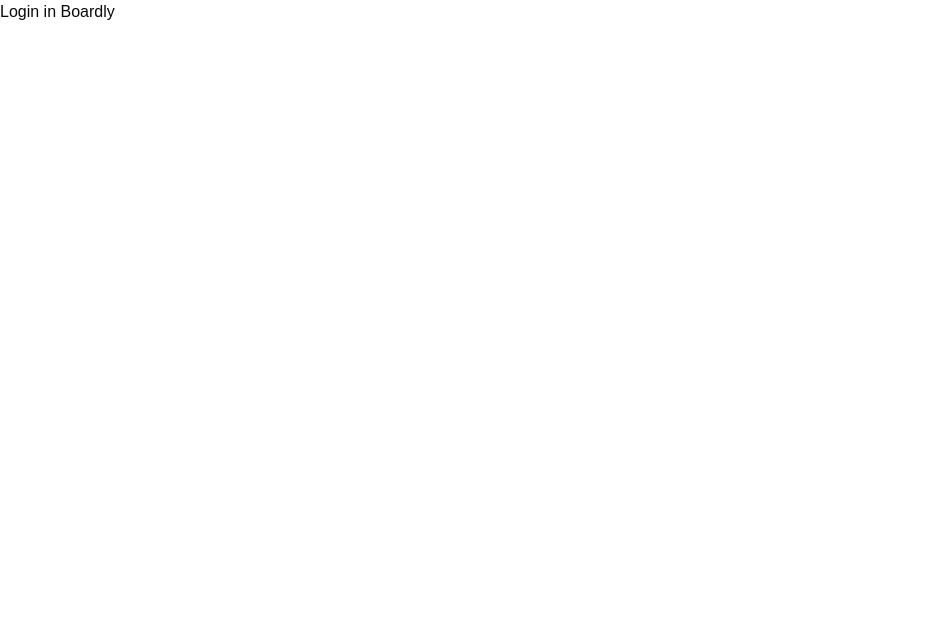
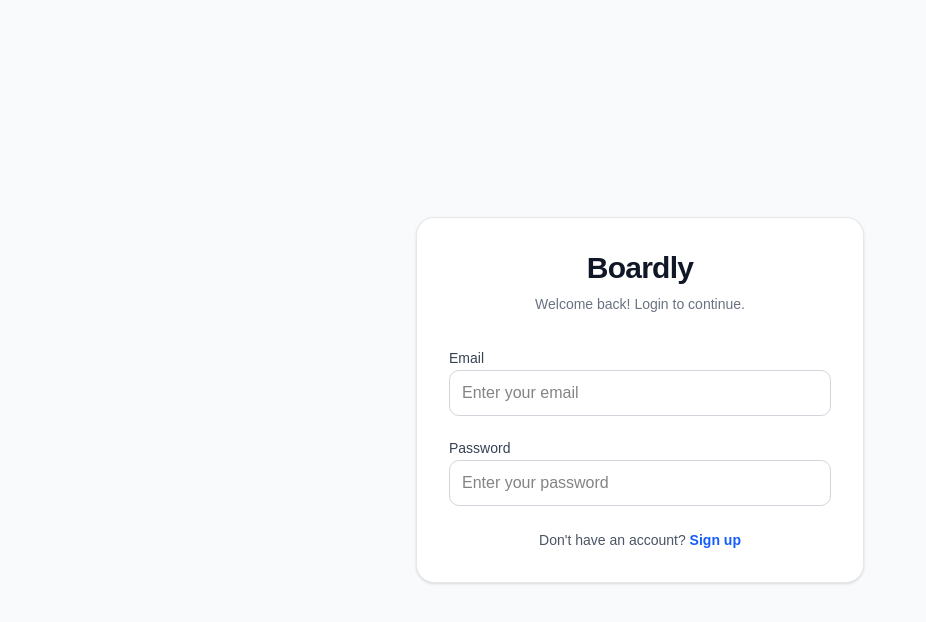
Before and after one commit to Dronten/Boardly, a React (Vite) app in the folder Client/: page /login/ in a window 1280 px wide. Shown: the top 622 px of the page, without its empty margins (0-926 px from the left). Built offline with nearby package versions, Linux system fonts and the light colour scheme.

Commit message:
Login page create

```diff
--- a/Client/src/pages/Login.jsx
+++ b/Client/src/pages/Login.jsx
@@ -1,7 +1,59 @@
+import { Link } from "react-router-dom";
+import { Button } from "@/components/ui/button";
 function Login() {
     return (
-        <div>
-            <h1>Login in Boardly</h1>
+        <div className="min-h-screen flex items-center justify-center bg-gray-50 px-4">
+            <div className="w-full max-w-md rounded-2xl border border-gray-200 bg-white p-8 shadow-sm">
+                <div className="mb-8 text-center">
+                    <h1 className="text-3xl font-bold tracking-tight text-gray-900">
+                        Boardly
+                    </h1>
+
+                    <p className="mt-2 text-sm text-gray-500">
+                        Welcome back! Login to continue.
+                    </p>
+                </div>
+
+                <form className="space-y-5">
+                    <div className="space-y-2">
+                        <label
+                            htmlFor="email"
+                            className="text-sm font-medium text-gray-700"
+                        >
+                            Email
+                        </label>
+                        <input
+                            id="email"
+                            type="email"
+                            placeholder="Enter your email"
+                            className="w-full rounded-lg border border-gray-300 px-3 py-2.5 outline-none transition focus:border-blue-500 focus:ring-2 focus:ring-blue-100"
+                        />
+                    </div>
+                    <div className="space-y-2">
+                        <label
+                            htmlFor="password"
+                            className="text-sm font-medium text-gray-700"
+                        >
+                            Password
+                        </label>
+                        <input
+                            id="password"
+                            type="password"
+                            placeholder="Enter your password"
+                            className="w-full rounded-lg border border-gray-300 px-3 py-2.5 outline-none transition focus:border-blue-500 focus:ring-2 focus:ring-blue-100"
+                        />
+                    </div>
+                </form>
+                <p className="mt-6 text-center text-sm text-gray-600">
+                    Don't have an account?{" "}
+                    <Link
+                        to="/signup"
+                        className="font-semibold text-blue-600 hover:text-blue-700"
+                    >
+                        Sign up
+                    </Link>
+                </p>
+            </div>
         </div>
     );
 }
```
